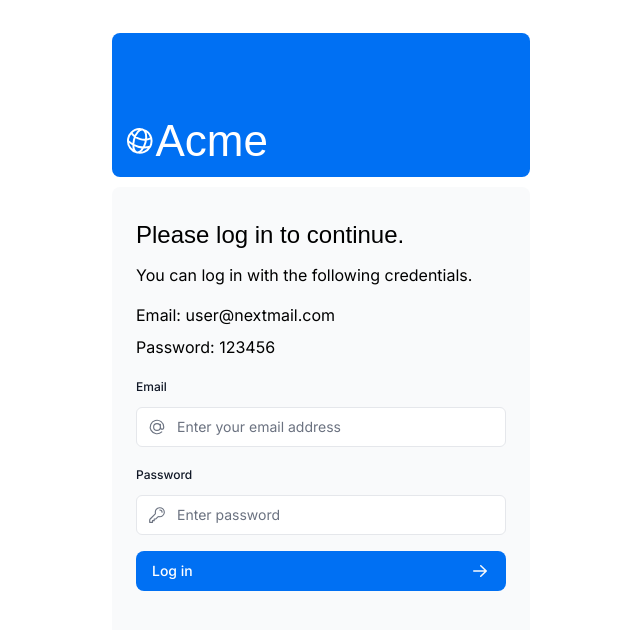
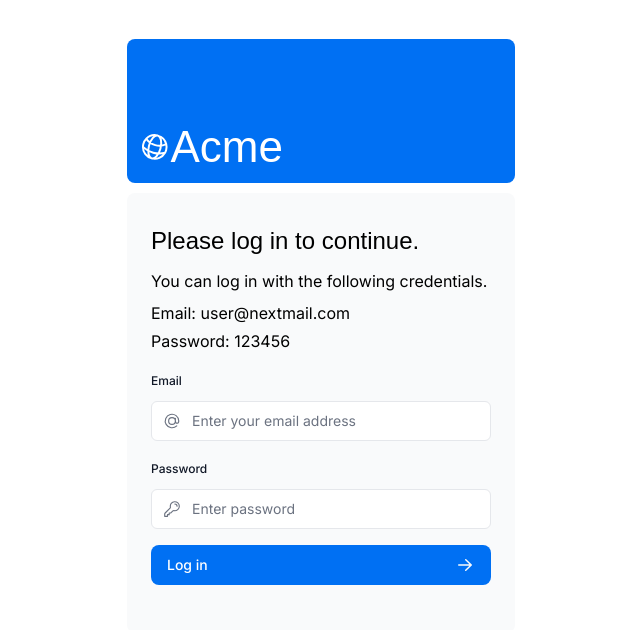
Before and after one commit to heereal/Financial_Dashboard, a Next.js app: page /login in a window 1280 px wide. Shown: the top 630 px of the page, without its empty margins (319-959 px from the left). Built offline with nearby package versions, Linux system fonts and the light colour scheme; a web font is replaced by a local one.

Commit message:
fix: UI 수정, customers 페이지 테이블 추가

```diff
--- a/app/dashboard/customers/page.tsx
+++ b/app/dashboard/customers/page.tsx
@@ -1,9 +1,26 @@
+import { fetchFilteredCustomers } from '@/app/lib/data';
+import CustomersTable from '@/app/ui/customers/table';
 import { Metadata } from 'next';
 
 export const metadata: Metadata = {
   title: 'Customers',
 };
 
-export default function Page() {
-  return <p>Customers Page</p>;
+export default async function Page({
+  searchParams,
+}: {
+  searchParams?: {
+    query?: string;
+    page?: string;
+  };
+}) {
+  const query = searchParams?.query || '';
+
+  const customers = await fetchFilteredCustomers(query);
+
+  return (
+    <main>
+      <CustomersTable customers={customers} />
+    </main>
+  );
 }
--- a/app/login/page.tsx
+++ b/app/login/page.tsx
@@ -9,7 +9,7 @@ export const metadata: Metadata = {
 export default function LoginPage() {
   return (
     <main className="flex items-center justify-center md:h-screen">
-      <div className="relative mx-auto flex w-full max-w-[450px] flex-col space-y-2.5 p-4 md:-mt-32">
+      <div className="relative mx-auto flex w-full max-w-[420px] flex-col space-y-2.5 p-4 md:-mt-32">
         <div className="flex h-20 w-full items-end rounded-lg bg-blue-500 p-3 md:h-36">
           <div className="w-32 text-white md:w-36">
             <AcmeLogo />
--- a/app/page.tsx
+++ b/app/page.tsx
@@ -3,15 +3,15 @@ import AcmeLogo from '@/app/ui/acme-logo';
 import Link from 'next/link';
 import { lusitana } from './ui/fonts';
 import Image from 'next/image';
+import { ArrowRightIcon } from '@heroicons/react/24/outline';
 export default function Page() {
   return (
     <main className="flex min-h-screen flex-col p-6">
       <div className="flex h-20 shrink-0 items-end rounded-lg bg-blue-500 p-4 md:h-52">
-        {/* <AcmeLogo /> */}
+        <AcmeLogo />
       </div>
       <div className="mt-4 flex grow flex-col gap-4 md:flex-row">
         <div className="flex flex-col justify-center gap-6 rounded-lg bg-gray-50 px-6 py-10 md:w-2/5 md:px-20">
-          <div className="h-0 w-0 border-b-[30px] border-l-[20px] border-r-[20px] border-b-black border-l-transparent border-r-transparent" />
           <p
             className={`${lusitana.className} antialiased text-xl text-gray-800 md:text-3xl md:leading-normal`}
           >
@@ -26,6 +26,7 @@ export default function Page() {
             className="flex items-center gap-5 self-start rounded-lg bg-blue-500 px-6 py-3 text-sm font-medium text-white transition-colors hover:bg-blue-400 md:text-base"
           >
             <span>Log in</span>
+            <ArrowRightIcon className="w-5 md:w-6" />
           </Link>
         </div>
         <div className="flex items-center justify-center p-6 md:w-3/5 md:px-28 md:py-12">
--- a/app/ui/login-form.tsx
+++ b/app/ui/login-form.tsx
@@ -22,8 +22,8 @@ export default function LoginForm() {
         </h1>
 
         {/* Added for accessing the dashboard page */}
-        <p className="mb-4">You can log in with the following credentials.</p>
-        <p className="mb-2">Email: user@nextmail.com</p>
+        <p className="mb-2">You can log in with the following credentials.</p>
+        <p className="mb-1">Email: user@nextmail.com</p>
         <p>Password: 123456</p>
 
         <div className="w-full">
```
